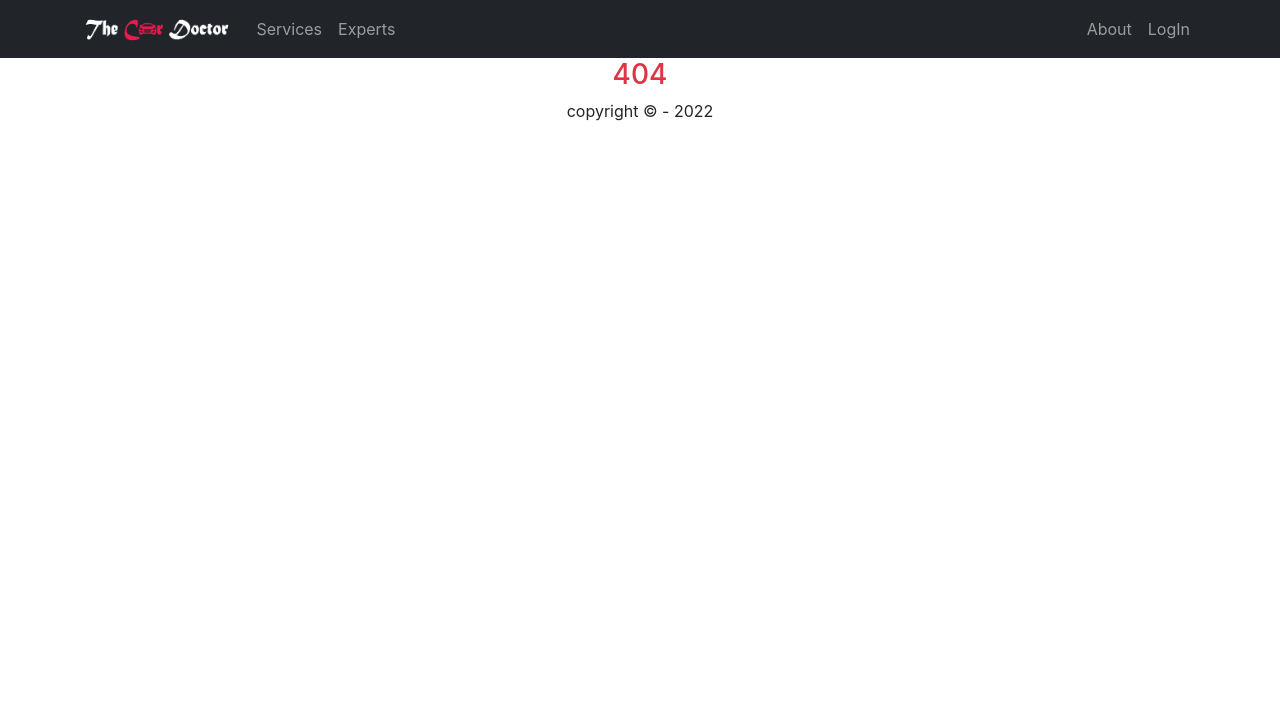
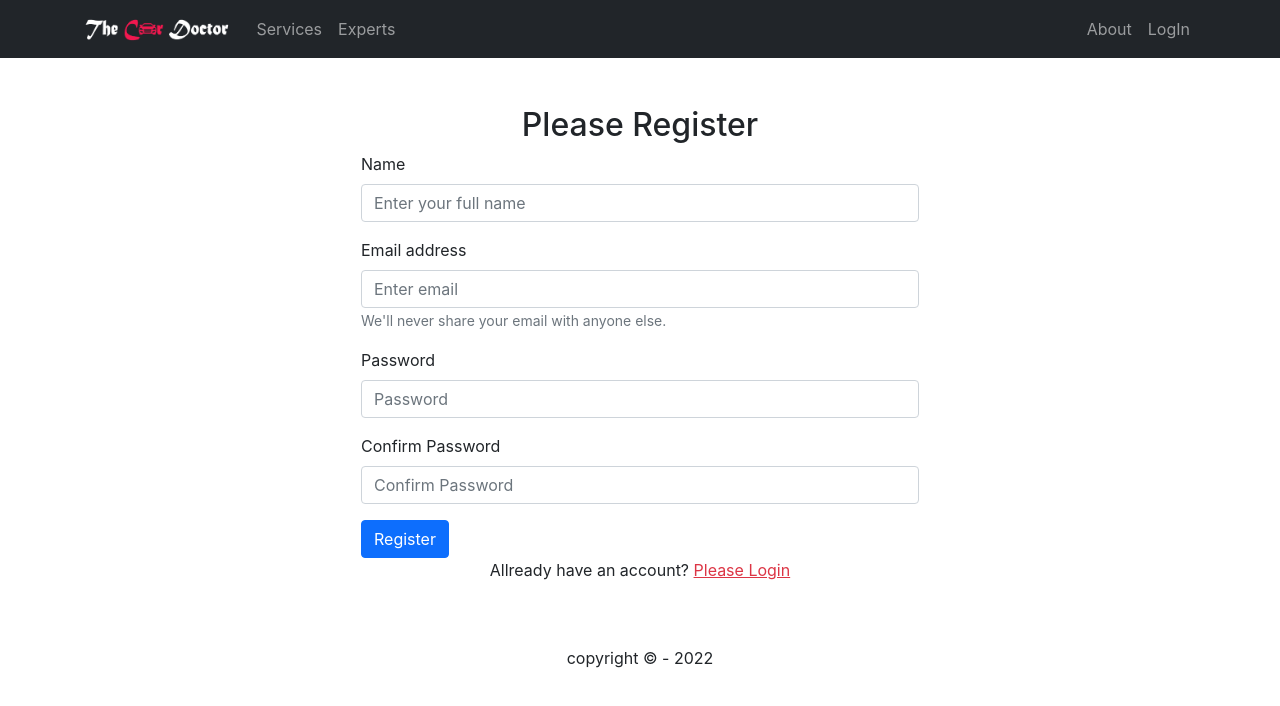
Before and after one commit to rhshuvo44/genius-car-service, a React (Create React App) app: page /register in a window 1280 px wide. Before the commit this address had no page. Shown: the top 706 px of the page. Built offline with nearby package versions, Linux system fonts and the light colour scheme.

Commit message:
env local

```diff
--- a/src/App.js
+++ b/src/App.js
@@ -5,6 +5,7 @@
 import Home from './Pages/Home/Home/Home';
 import ServiceDetail from './Pages/Home/ServiceDetail/ServiceDetail';
 import Login from './Pages/Login/Login/Login';
+import Register from './Pages/Login/Register/Register';
 import Footer from './Pages/Share/Footer/Footer';
 import Header from './Pages/Share/Header/Header';
 import NotFound from './Pages/Share/NotFound/NotFound';
@@ -19,6 +20,7 @@
         <Route path="service/:serviceId" element={<ServiceDetail />} />
         <Route path="/about" element={<About />} />
         <Route path="/login" element={<Login />} />
+        <Route path="/register" element={<Register />} />
         <Route path='*' element={<NotFound/>}></Route>
       </Routes>
       <Footer></Footer>
--- a/src/Pages/Login/Login/Login.js
+++ b/src/Pages/Login/Login/Login.js
@@ -1,10 +1,40 @@
-import React from 'react';
+import React, { useRef } from 'react';
+import { Button, Form } from 'react-bootstrap';
+import { Link } from 'react-router-dom';
 
 const Login = () => {
+    const emailRef=useRef('');
+    const passwordRef =useRef('');
+    const handleSubmit=(e)=>{
+        e.preventDefault();
+        const email =emailRef.current.value
+        const password =passwordRef.current.value
+        console.log(email , password);
+    }
     return (
-        <div className='container -50 py-5'>
+        <div className='container py-5'>
             <h2>Please Login</h2>
-            <p>New to Genius Car? <span className='text-danger'>Please Register</span></p>
+            <Form className='w-50 mx-auto' onSubmit={handleSubmit} style={{textAlign:'left'}}>
+  <Form.Group className="mb-3" controlId="formBasicEmail">
+    <Form.Label>Email address</Form.Label>
+    <Form.Control ref={emailRef} type="email" placeholder="Enter email" required/>
+    <Form.Text className="text-muted">
+      We'll never share your email with anyone else.
+    </Form.Text>
+  </Form.Group>
+
+  <Form.Group className="mb-3" controlId="formBasicPassword">
+    <Form.Label>Password</Form.Label>
+    <Form.Control ref={passwordRef} type="password" placeholder="Password" required/>
+  </Form.Group>
+  <Form.Group className="mb-3" controlId="formBasicCheckbox">
+    <Form.Check type="checkbox" label="Check me out" />
+  </Form.Group>
+  <Button variant="primary" type="submit">
+   Login
+  </Button>
+</Form>
+            <p>New to Genius Car? <Link to='/register' className='text-danger'>Please Register</Link></p>
         </div>
     );
 };
--- a/src/Pages/Login/Register/Register.js
+++ b/src/Pages/Login/Register/Register.js
@@ -1,11 +1,54 @@
-import React from 'react';
+import React from "react";
+import { Button, Form } from "react-bootstrap";
+import { Link } from "react-router-dom";
 
 const Register = () => {
-    return (
-        <div>
-            <h2>Please Register</h2>
-        </div>
-    );
+    const handleRegister=(e)=>{
+        e.preventDefault();
+    }
+  return (
+    <div className="container py-5">
+      <h2>Please Register</h2>
+      <Form className='w-50 mx-auto' onSubmit={handleRegister} style={{ textAlign: "left" }}>
+        <Form.Group className="mb-3" controlId="formBasicName">
+          <Form.Label>Name</Form.Label>
+          <Form.Control type="text" placeholder="Enter your full name" required/>
+
+        </Form.Group>
+        <Form.Group className="mb-3" controlId="formBasicEmail">
+          <Form.Label>Email address</Form.Label>
+          <Form.Control type="email" placeholder="Enter email" required/>
+          <Form.Text className="text-muted">
+            We'll never share your email with anyone else.
+          </Form.Text>
+        </Form.Group>
+
+        <Form.Group className="mb-3" controlId="formBasicPassword">
+          <Form.Label>Password</Form.Label>
+          <Form.Control
+            type="password"
+            placeholder="Password" required
+          />
+        </Form.Group>
+        <Form.Group className="mb-3" controlId="formBasicConfirmPassword">
+          <Form.Label>Confirm Password</Form.Label>
+          <Form.Control
+            type="password"
+            placeholder="Confirm Password" required
+          />
+        </Form.Group>
+        <Button variant="primary" type="submit">
+          Register
+        </Button>
+      </Form>
+      <p>
+        Allready have an account?{" "}
+        <Link to="/login" className="text-danger">
+          Please Login
+        </Link>
+      </p>
+    </div>
+  );
 };
 
 export default Register;
```
Also changed, not shown: src/firebase.init.js (+6 -6 lines).
